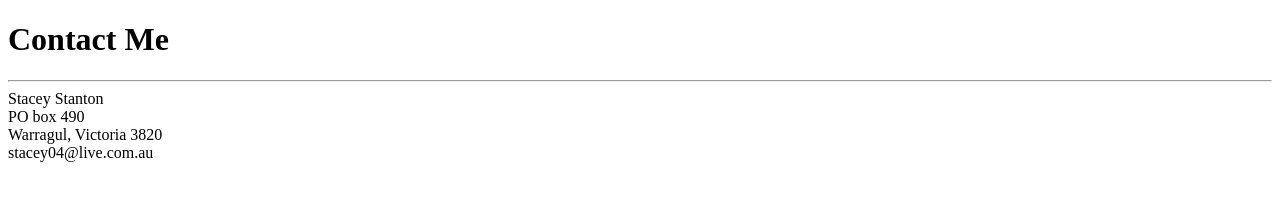
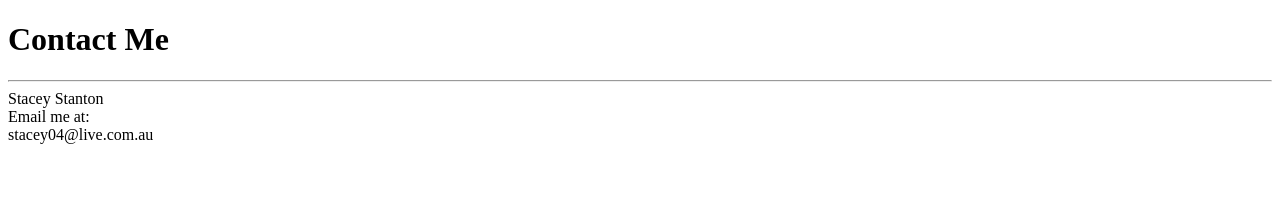
Before and after one commit to Sapphire490/html-portfolio, a plain HTML site: page public/contact.html in a window 1280 px wide. Drawn offline with Linux system fonts and the light colour scheme.

Commit message:
Update contact.html

```diff
--- a/public/contact.html
+++ b/public/contact.html
@@ -9,7 +9,7 @@
     <h1>Contact Me</h1>
     <hr/>
     Stacey Stanton <br/>
-    PO box 490 <br/> Warragul, Victoria 3820
+    Email me at:
     <br/> stacey04@live.com.au
 </body>
 </html>
```
